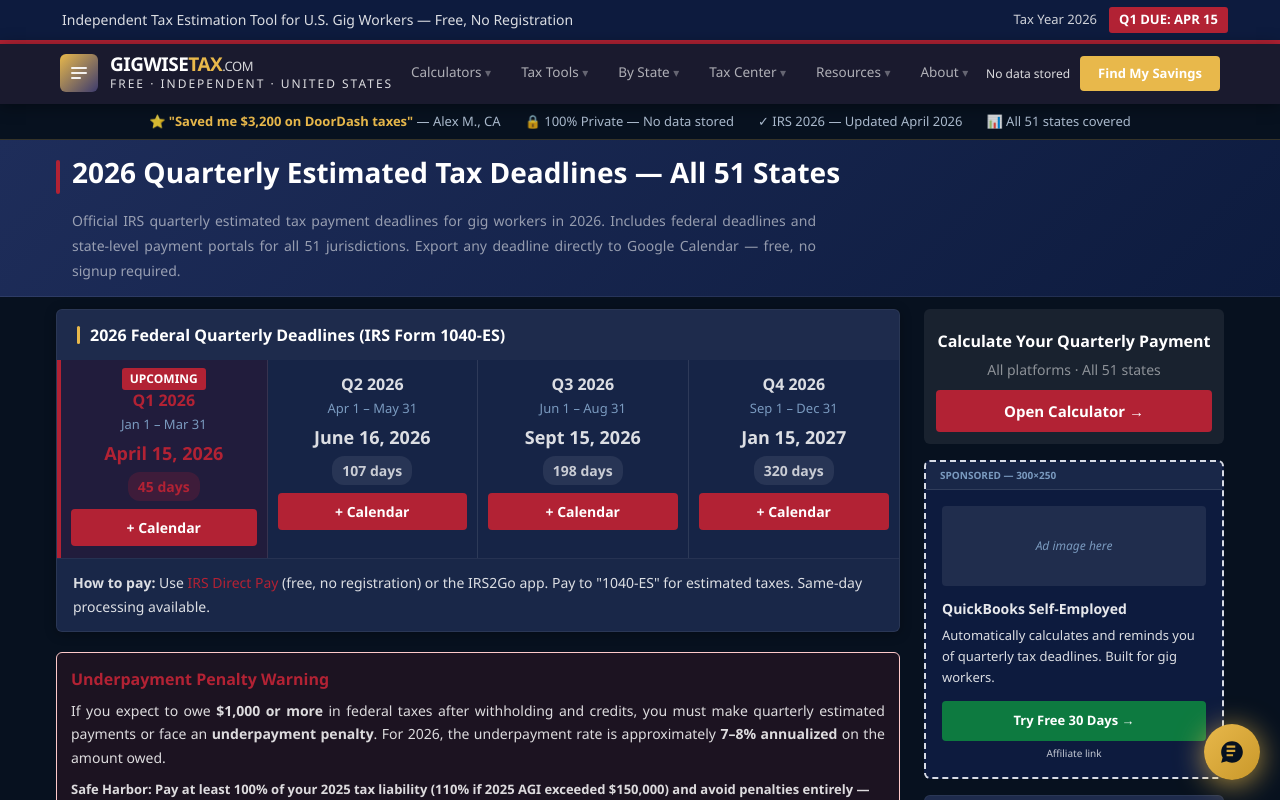
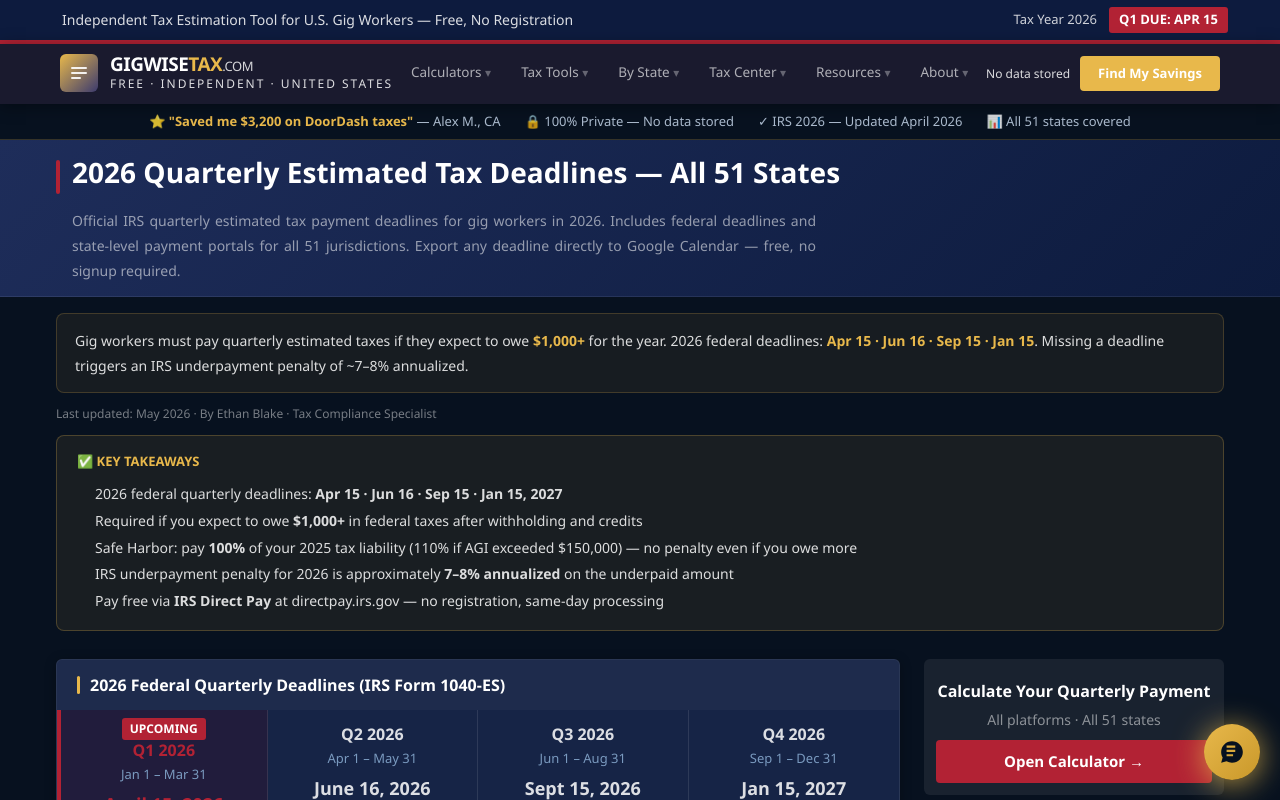
Before and after one commit to devqrcraft-ui/gigwisetax, a Next.js app: page /deadlines in a window 1280 px wide. Shown: the top 800 px of the page. Built offline with nearby package versions, Linux system fonts and the light colour scheme.

Commit message:
feat: Key Takeaways + Answer-First + AuthorBox — deadlines + deductions + safe-harbor

```diff
--- a/app/deadlines/page.tsx
+++ b/app/deadlines/page.tsx
@@ -3,6 +3,7 @@
 // ================================================================
 
 import type { Metadata } from 'next'
+import AuthorBox from '@/app/components/AuthorBox'
 
 export const metadata: Metadata = {
   title: '2026 Quarterly Tax Deadlines — All 51 States | GigWiseTax',
@@ -54,6 +55,25 @@ export default function DeadlinesPage() {
       </div>
 
 
+      {/* ANSWER-FIRST + KEY TAKEAWAYS */}
+      <div style={{maxWidth:1200,margin:'0 auto',padding:'16px 16px 0'}}>
+        <div style={{background:'rgba(232,184,75,0.07)',border:'1px solid rgba(232,184,75,0.2)',borderRadius:8,padding:'14px 18px',marginBottom:12,fontSize:14,color:'rgba(255,255,255,0.85)',lineHeight:1.8}}>
+          Gig workers must pay quarterly estimated taxes if they expect to owe <strong style={{color:'#e8b84b'}}>$1,000+</strong> for the year. 2026 federal deadlines: <strong style={{color:'#e8b84b'}}>Apr 15 · Jun 16 · Sep 15 · Jan 15</strong>. Missing a deadline triggers an IRS underpayment penalty of ~7–8% annualized.
+        </div>
+        <div style={{fontSize:12,color:'rgba(255,255,255,0.45)',marginBottom:12}}>
+          Last updated: May 2026 · By Ethan Blake · Tax Compliance Specialist
+        </div>
+        <div style={{background:'rgba(232,184,75,0.08)',border:'1px solid rgba(232,184,75,0.25)',borderRadius:8,padding:'16px 20px',marginBottom:16}}>
+          <div style={{fontWeight:800,color:'#e8b84b',marginBottom:10,fontSize:13}}>✅ KEY TAKEAWAYS</div>
+          <ul style={{margin:0,padding:'0 0 0 18px',fontSize:14,lineHeight:1.9,color:'rgba(255,255,255,0.85)'}}>
+            <li>2026 federal quarterly deadlines: <strong>Apr 15 · Jun 16 · Sep 15 · Jan 15, 2027</strong></li>
+            <li>Required if you expect to owe <strong>$1,000+</strong> in federal taxes after withholding and credits</li>
+            <li>Safe Harbor: pay <strong>100%</strong> of your 2025 tax liability (110% if AGI exceeded $150,000) — no penalty even if you owe more</li>
+            <li>IRS underpayment penalty for 2026 is approximately <strong>7–8% annualized</strong> on the underpaid amount</li>
+            <li>Pay free via <strong>IRS Direct Pay</strong> at directpay.irs.gov — no registration, same-day processing</li>
+          </ul>
+        </div>
+      </div>
       <div style={{ maxWidth: 1200, margin: '0 auto', padding: '12px 16px 20px', display: 'grid', gridTemplateColumns: 'minmax(0,1fr)', gap: 24 }} className="main-grid">
         <div>
           {/* 2026 FEDERAL DEADLINES */}
@@ -173,6 +193,9 @@ export default function DeadlinesPage() {
         </div>
       </div>
       <style dangerouslySetInnerHTML={{__html:"@media(max-width:540px){.deadline-q-grid{grid-template-columns:repeat(2,1fr)!important}.state-table-wrap{overflow-x:auto;-webkit-overflow-scrolling:touch}}@media(max-width:960px){.deadline-q-grid{grid-template-columns:repeat(2,1fr)!important}}@media(min-width:960px){.main-grid{grid-template-columns:1fr 300px!important}}.results-row{grid-template-columns:1fr 1fr}.main-grid{width:100%!important}"}} />
+      <div style={{maxWidth:1200,margin:'0 auto',padding:'0 16px'}}>
+        <AuthorBox />
+      </div>
     </div>
   )
 }
--- a/app/deductions/page.tsx
+++ b/app/deductions/page.tsx
@@ -2,6 +2,7 @@
 
 import { useState } from 'react'
 import Link from 'next/link'
+import AuthorBox from '@/app/components/AuthorBox'
 
 const DEDUCTIONS = [
   { id: 1, category: ' Vehicle', title: 'Mileage Deduction', desc: '$0.725 per business mile (2026 IRS rate)', savings: 'Avg $3,500/yr', checked: false },
@@ -64,6 +65,24 @@ export default function DeductionsChecklist() {
         </p>
       </div>
 
+      {/* ANSWER-FIRST */}
+      <div style={{background:'rgba(232,184,75,0.07)',border:'1px solid rgba(232,184,75,0.2)',borderRadius:8,padding:'14px 18px',marginBottom:16,fontSize:14,color:'rgba(255,255,255,0.85)',lineHeight:1.8}}>
+        Gig workers can deduct <strong style={{color:'#e8b84b'}}>mileage at 72.5¢/mile</strong>, phone bill, home office, equipment, and health insurance. The <strong style={{color:'#e8b84b'}}>QBI deduction</strong> (up to 20% of net income) and <strong style={{color:'#e8b84b'}}>50% SE tax deduction</strong> are automatic — no itemizing needed.
+      </div>
+      <div style={{fontSize:12,color:'rgba(255,255,255,0.45)',marginBottom:16}}>
+        Last updated: May 2026 · By Ethan Blake · Tax Compliance Specialist
+      </div>
+      {/* KEY TAKEAWAYS */}
+      <div style={{background:'rgba(232,184,75,0.08)',border:'1px solid rgba(232,184,75,0.25)',borderRadius:8,padding:'16px 20px',marginBottom:20}}>
+        <div style={{fontWeight:800,color:'#e8b84b',marginBottom:10,fontSize:13}}>✅ KEY TAKEAWAYS</div>
+        <ul style={{margin:0,padding:'0 0 0 18px',fontSize:14,lineHeight:1.9,color:'rgba(255,255,255,0.85)'}}>
+          <li>IRS mileage rate is <strong>72.5¢/mile</strong> in 2026 — the single biggest deduction for delivery and rideshare drivers</li>
+          <li><strong>50% of SE tax</strong> is automatically deductible above-the-line — reduces federal taxable income</li>
+          <li>QBI deduction allows up to <strong>20% of net income</strong> to be deducted — most gig workers qualify</li>
+          <li>Health insurance premiums are <strong>100% deductible</strong> if you are self-employed and not covered by an employer plan</li>
+          <li>HSA contributions up to <strong>$4,300</strong> (single) in 2026 reduce taxable income dollar-for-dollar</li>
+        </ul>
+      </div>
       {/* INCOME INPUT */}
       <div style={{ background: '#0d2340', border: '1px solid #2a6496', borderRadius: 8, padding: '16px 20px', marginBottom: 20, display: 'flex', gap: 16, alignItems: 'center', flexWrap: 'wrap' as const }}>
         <span style={{ color: 'rgba(255,255,255,.7)', fontSize: 14, fontWeight: 600 }}>Your annual income:</span>
@@ -158,6 +177,7 @@ export default function DeductionsChecklist() {
       <p style={{ color: 'rgba(255,255,255,.82)', fontSize: 11, textAlign: 'center', marginTop: 16 }}>
         For informational purposes only. Consult a licensed CPA. GigWiseTax.com
       </p>
+      <AuthorBox />
     </div></div>
   )
 }
--- a/app/safe-harbor-quarterly-taxes/page.tsx
+++ b/app/safe-harbor-quarterly-taxes/page.tsx
@@ -1,5 +1,6 @@
 import type { Metadata } from 'next';
 import Link from 'next/link';
+import AuthorBox from '@/app/components/AuthorBox';
 
 export const metadata: Metadata = {
   title: 'Safe Harbor & Quarterly Tax Penalties for Gig Workers 2026 | GigWiseTax',
@@ -85,6 +86,24 @@ export default function SafeHarborPage() {
           Here is exactly how the safe harbor rules work, what the penalty is, when it applies, and how to avoid it entirely.
         </p>
 
+        {/* ANSWER-FIRST */}
+        <div style={{background:'rgba(232,184,75,0.07)',border:'1px solid rgba(232,184,75,0.2)',borderRadius:8,padding:'14px 18px',marginBottom:16,fontSize:14,color:'rgba(255,255,255,0.85)',lineHeight:1.8}}>
+          Safe harbor protects gig workers from IRS penalties. Pay <strong style={{color:'#e8b84b'}}>100% of last year's tax</strong> (or 90% of this year's) spread across 4 quarters. On $45,000 net income, missing all quarterly payments costs roughly <strong style={{color:'#e8b84b'}}>$756/year</strong> in penalties.
+        </div>
+        <div style={{fontSize:12,color:'rgba(255,255,255,0.45)',marginBottom:16}}>
+          Last updated: May 2026 · By Ethan Blake · Tax Compliance Specialist
+        </div>
+        {/* KEY TAKEAWAYS */}
+        <div style={{background:'rgba(232,184,75,0.08)',border:'1px solid rgba(232,184,75,0.25)',borderRadius:8,padding:'16px 20px',marginBottom:24}}>
+          <div style={{fontWeight:800,color:'#e8b84b',marginBottom:10,fontSize:13}}>✅ KEY TAKEAWAYS</div>
+          <ul style={{margin:0,padding:'0 0 0 18px',fontSize:14,lineHeight:1.9,color:'rgba(255,255,255,0.85)'}}>
+            <li>Safe harbor rule: pay <strong>100% of prior year tax</strong> (110% if AGI exceeded $150,000) — no penalty regardless of current earnings</li>
+            <li>IRS underpayment penalty is approximately <strong>7–8% annualized</strong> on the unpaid amount per quarter</li>
+            <li>Missing <strong>Q1 (Apr 15)</strong> costs the most — penalty accrues for ~9 months; missing Q4 costs the least (~1 month)</li>
+            <li>First-year gig workers with <strong>$0 prior year tax</strong> are exempt from underpayment penalties — applies once only</li>
+            <li>Quarterly deadlines: <strong>Apr 15 · Jun 16 · Sep 15 · Jan 15</strong> — owe $1,000+ and payments are required</li>
+          </ul>
+        </div>
         <div className="alert-box">
           <div className="alert-icon"></div>
           <div>
@@ -353,6 +372,7 @@ export default function SafeHarborPage() {
         </div>
 
       </div>
+      <AuthorBox />
     </>
   );
 }
```
